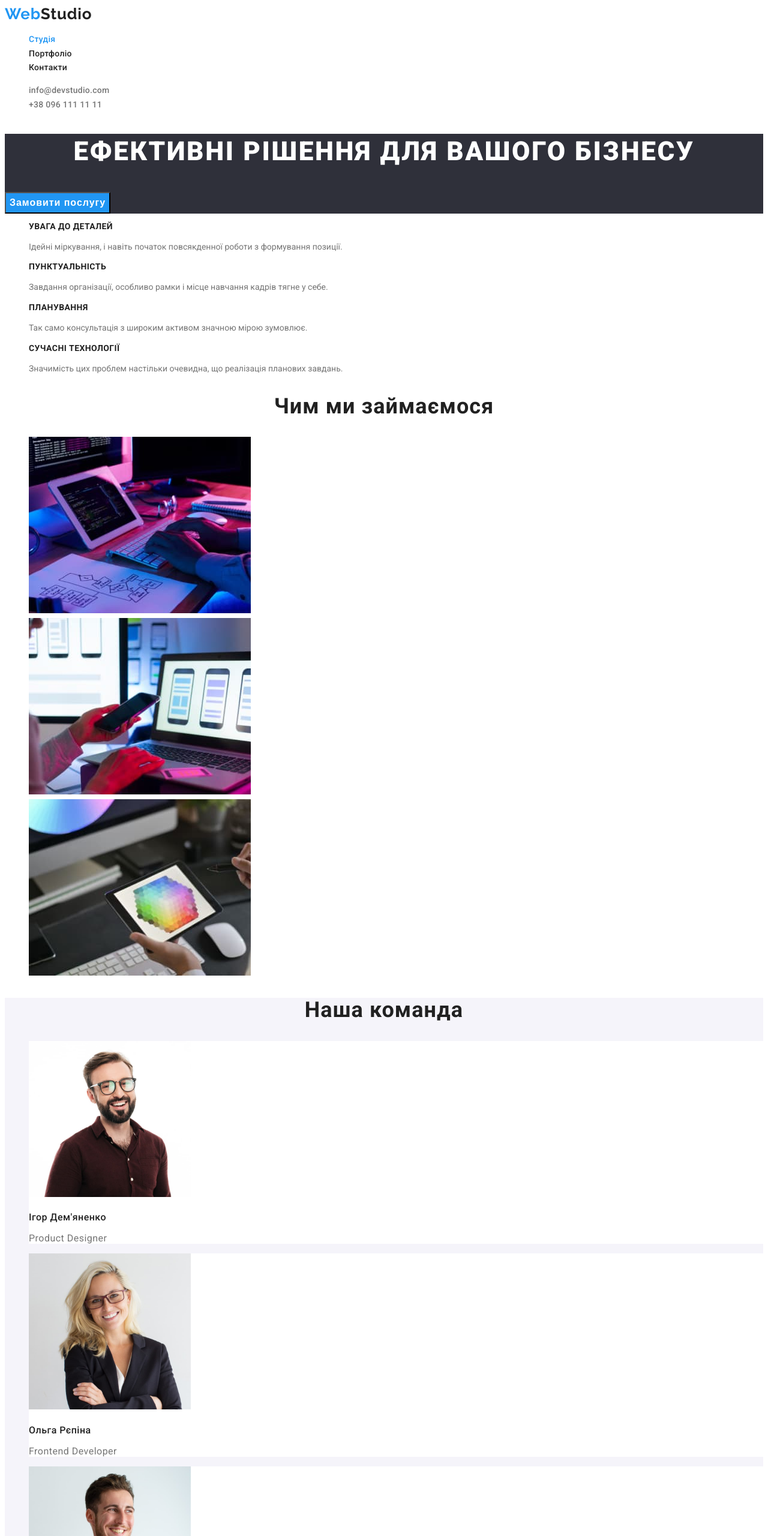
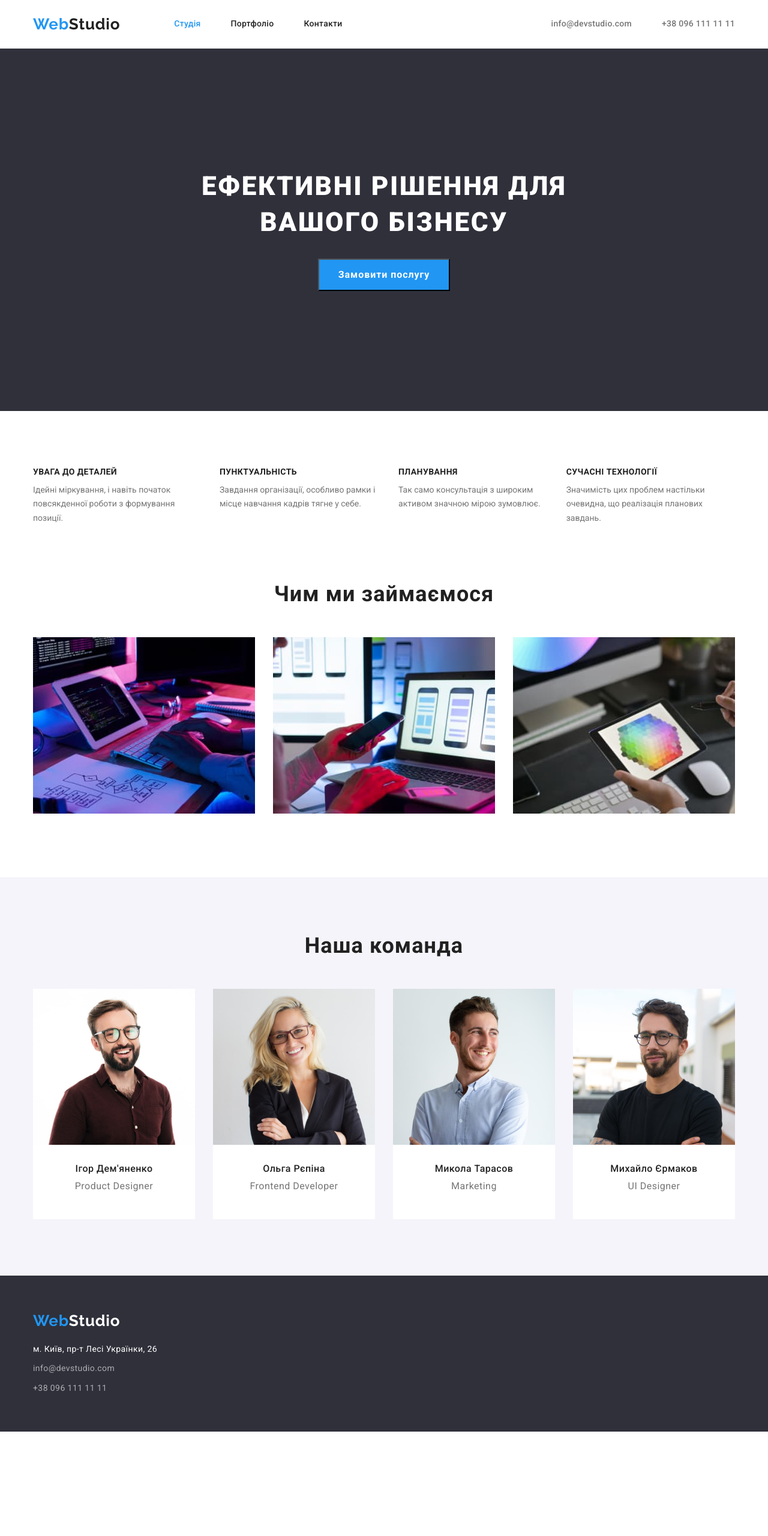
Before and after one commit to VladyslavaGoit/goit-markup-hw-03, a plain HTML site: page index.html in a window 1280 px wide. Shown: the top 2560 px of the page at 60% size. After the commit the page ends 2386 px from the top, so only its background shows below. Drawn offline with nearby package versions, Linux system fonts and the light colour scheme.

Commit message:
Adds styles for geometry and content positioning

```diff
--- a/css/styles.css
+++ b/css/styles.css
@@ -21,8 +21,76 @@ body {
   font-size: 14px;
   line-height: 1.7;
 }
+/* скидає крапочки біля списків */
+.list {
+  padding-left: 0;
+  margin: 0;
+  list-style: none;
+}
+/* скидає підкреслення в посиланнях */
+.link {
+  text-decoration: none;
+}
+/* скидає margin в заголовках і абзацах */
+h1,
+h2,
+h3,
+h4,
+h5,
+h6,
+p {
+  margin-top: 0;
+}
+img {
+  display: block;
+  max-width: 100%;
+  height: auto;
+}
+/* Container */
+.container {
+  width: 1200px;
+  margin-right: auto;
+  margin-left: auto;
+  padding-left: 15px;
+  padding-right: 15px;
+}
+/* Section */
+.section {
+  padding-top: 94px;
+  padding-bottom: 94px;
+}
+/* Section product */
+.section.product {
+  padding-top: 0;
+  padding-bottom: 106px;
+}
+/* Section title */
+.section-title {
+  margin-bottom: 50px;
+  color: var(--title-text-color);
+
+  font-weight: 700;
+  font-size: 36px;
+  line-height: 1.16;
+  letter-spacing: 0.03em;
+  text-align: center;
+}
+/* Header */
+header {
+  border-bottom: 1px solid #ececec;
+}
+.header-container {
+  display: flex;
+  align-items: center;
+  gap: 345px;
+}
+.header-nav {
+  display: flex;
+  align-items: center;
+  flex-grow: 1;
+  gap: 90px;
+}
 /* logotyp */
-
 .logo {
   color: var(--title-text-color);
 
@@ -35,17 +103,17 @@ body {
 .accent {
   color: var(--accent-color);
 }
-/* скидає крапочки біля списків */
-.list {
-  list-style: none;
+
+/* site nav */
+.site-nav {
+  display: flex;
+  gap: 50px;
 }
-/* скидає підкреслення в посиланнях */
-.link {
-  text-decoration: none;
-}
-/* site nav */
 .site-nav .link,
 .auth-nav .link {
+  display: block;
+  padding-top: 32px;
+  padding-bottom: 32px;
   color: var(--title-text-color);
 
   font-weight: 500;
@@ -61,6 +129,10 @@ body {
   color: var(--accent-color);
 }
 /* auth nav */
+.auth-nav {
+  display: flex;
+  gap: 50px;
+}
 .auth-nav .link {
   color: var(--primary-text-color);
 }
@@ -70,25 +142,38 @@ body {
 }
 /* Hero */
 .hero {
+  padding-top: 200px;
+  padding-bottom: 200px;
   background-color: var(--secondary-background-color);
 }
+.hero-content {
+  margin-left: auto;
+  margin-right: auto;
+  max-width: 700px;
+  text-align: center;
+}
 .hero-title {
+  margin-top: 0;
+  margin-bottom: 30px;
+
   color: var(--primary-background-color);
 
   font-weight: 900;
   font-size: 44px;
   line-height: 1.36;
-  text-align: center;
   letter-spacing: 0.06em;
   text-transform: uppercase;
 }
 .hero-button {
+  display: inline-block;
+  padding: 10px 32px;
   color: var(--primary-background-color);
   background-color: var(--accent-color);
 
   font-weight: 700;
   font-size: 16px;
   line-height: 1.88;
+  text-align: center;
   letter-spacing: 0.06em;
   cursor: pointer;
 }
@@ -96,16 +181,7 @@ body {
 .hero-button:focus {
   background-color: #188ce8;
 }
-/* Section title */
-.section-title {
-  color: var(--title-text-color);
 
-  font-weight: 700;
-  font-size: 36px;
-  line-height: 1.16;
-  letter-spacing: 0.03em;
-  text-align: center;
-}
 /*Приховує заголовок секції  */
 .visually-hidden {
   position: absolute;
@@ -120,7 +196,14 @@ body {
   margin: -1px;
 }
 /* Features */
+.features.list {
+  display: flex;
+  align-items: flex-start;
+  gap: 30px;
+}
 .features-title {
+  margin-top: 0;
+  margin-bottom: 10px;
   color: var(--title-text-color);
 
   font-weight: 700;
@@ -129,17 +212,33 @@ body {
   letter-spacing: 0.03em;
   text-transform: uppercase;
 }
+.features-text {
+  margin-top: 0;
+  margin-bottom: 0;
+}
+/* Section Product */
+.product .list {
+  display: flex;
+  gap: 30px;
+}
 /* Section about Team */
-/* Питання щодо letter-spacing змінити до кожного елементу */
 .team {
   background-color: var(--team-background-color);
-  font-size: 16px;
-  letter-spacing: 0.03em;
+}
+.team.list {
+  display: flex;
+  gap: 30px;
+}
+.team-card-content {
+  padding: 30px 0;
 }
 .team-item {
   background-color: var(--primary-background-color);
+  text-align: center;
 }
 .team-title {
+  margin-bottom: 10px;
+
   color: var(--title-text-color);
 
   font-weight: 500;
@@ -153,9 +252,23 @@ body {
   letter-spacing: 0.03em;
 }
 /* Portfolio main */
-
+.portfolio-buttons {
+  display: flex;
+  justify-content: center;
+  gap: 8px;
+}
+.portfolio-cards {
+  display: flex;
+  flex-wrap: wrap;
+  gap: 30px;
+}
+.portfolio .list {
+  margin-bottom: 50px;
+}
 /* portfolio button */
 .portfolio-button {
+  padding: 6px 22px;
+
   color: var(--title-text-color);
   background-color: var(--team-background-color);
 
@@ -170,8 +283,22 @@ body {
   color: var(--primary-background-color);
   background-color: var(--accent-color);
 }
+/* portfolio-card */
+.portfolio-card {
+  flex-basis: calc((100% - 60px) / 3);
+}
+.card-content {
+  padding: 20px 24px;
+  /* border-top: none;
+  border: 1px solid #eeeeee; */
+  border-right: 1px solid #eeeeee;
+  border-left: 1px solid #eeeeee;
+  border-bottom: 1px solid #eeeeee;
+}
 /* Portfolio title */
 .portfolio-title {
+  margin-bottom: 4px;
+
   color: var(--title-text-color);
 
   font-weight: 700;
@@ -187,6 +314,8 @@ body {
 }
 /* footer */
 .footer {
+  padding-top: 60px;
+  padding-bottom: 60px;
   background-color: var(--secondary-background-color);
 }
 /* contacts in footer */
@@ -201,11 +330,17 @@ body {
 }
 /* map in footer */
 .footer-map {
+  display: inline-block;
   color: var(--primary-background-color);
   font-style: normal;
   letter-spacing: 0.03em;
 }
 /* logo in footer */
-.footer > .logo {
+.footer .logo {
+  display: inline-block;
+  margin-bottom: 20px;
   color: var(--primary-background-color);
 }
+.footer-item:not(:last-child) {
+  margin-bottom: 9px;
+}
--- a/index.html
+++ b/index.html
@@ -11,12 +11,20 @@
       href="https://fonts.googleapis.com/css2?family=Raleway:wght@700&family=Roboto:wght@400;500;700;900&display=swap"
       rel="stylesheet"
     />
+    <link
+      rel="stylesheet"
+      href="https://cdnjs.cloudflare.com/ajax/libs/modern-normalize/1.1.0/modern-normalize.min.css"
+    />
     <link rel="stylesheet" href="./css/styles.css" />
   </head>
   <body>
     <header>
-      <nav>
-        <a class="logo link" href="./index.html" lang="en"><span class="accent">Web</span>Studio</a>
+      <div class="container">
+        <div class="header-container">
+          <nav class="header-nav">
+            <a class="logo link" href="./index.html" lang="en"
+              ><span class="accent">Web</span>Studio</a
+            >
             <ul class="site-nav list">
               <li><a class="link current" href="./index.html">Студія</a></li>
               <li><a class="link" href="./portfolio.html">Портфоліо</a></li>
@@ -31,34 +39,49 @@
               <a class="link" href="tel:+380961111111">+38 096 111 11 11</a>
             </li>
           </ul>
+        </div>
+      </div>
     </header>
     <main>
       <section class="hero">
+        <div class="hero-content">
           <h1 class="hero-title">Ефективні рішення для вашого бізнесу</h1>
           <button class="hero-button" type="button">Замовити послугу</button>
+        </div>
       </section>
       <section class="section">
+        <div class="container">
           <h2 class="section-title visually-hidden">Особливості</h2>
           <ul class="features list">
             <li>
               <h3 class="features-title">Увага до деталей</h3>
-            <p>Ідейні міркування, і навіть початок повсякденної роботи з формування позиції.</p>
+              <p class="features-text">
+                Ідейні міркування, і навіть початок повсякденної роботи з формування позиції.
+              </p>
             </li>
             <li>
               <h3 class="features-title">Пунктуальність</h3>
-            <p>Завдання організації, особливо рамки і місце навчання кадрів тягне у себе.</p>
+              <p class="features-text">
+                Завдання організації, особливо рамки і місце навчання кадрів тягне у себе.
+              </p>
             </li>
             <li>
               <h3 class="features-title">Планування</h3>
-            <p>Так само консультація з широким активом значною мірою зумовлює.</p>
+              <p class="features-text">
+                Так само консультація з широким активом значною мірою зумовлює.
+              </p>
             </li>
             <li>
               <h3 class="features-title">Сучасні технології</h3>
-            <p>Значимість цих проблем настільки очевидна, що реалізація планових завдань.</p>
+              <p class="features-text">
+                Значимість цих проблем настільки очевидна, що реалізація планових завдань.
+              </p>
             </li>
           </ul>
+        </div>
       </section>
-      <section class="section">
+      <section class="section product">
+        <div class="container">
           <h2 class="section-title">Чим ми займаємося</h2>
           <ul class="list">
             <li>
@@ -71,39 +94,61 @@
               <img src="./images/design-solution.jpg" alt="Дизайнерські рішення" width="370" />
             </li>
           </ul>
+        </div>
       </section>
       <section class="team section">
+        <div class="container">
           <h2 class="section-title">Наша команда</h2>
           <ul class="team list">
             <li class="team-item">
-            <img src="./images/pd.jpg" alt="Дизайнер продукту" width="270" />
+              <img class="team-image" src="./images/pd.jpg" alt="Дизайнер продукту" width="270" />
+              <div class="team-card-content">
                 <h3 class="team-title">Ігор Дем'яненко</h3>
                 <p class="team-text">Product Designer</p>
+              </div>
             </li>
             <li class="team-item">
-            <img src="./images/fd.jpg" alt="Розробник інтерфейсу" width="270" />
+              <img
+                class="team-image"
+                src="./images/fd.jpg"
+                alt="Розробник інтерфейсу"
+                width="270"
+              />
+              <div class="team-card-content">
                 <h3 class="team-title">Ольга Рєпіна</h3>
                 <p class="team-text">Frontend Developer</p>
+              </div>
             </li>
             <li class="team-item">
-            <img src="./images/m.jpg" alt="Маркетолог" width="270" />
+              <img class="team-image" src="./images/m.jpg" alt="Маркетолог" width="270" />
+              <div class="team-card-content">
                 <h3 class="team-title">Микола Тарасов</h3>
                 <p class="team-text">Marketing</p>
+              </div>
             </li>
             <li class="team-item">
-            <img src="./images/ui.jpg" alt="Дизайнер інтерфейсу користувача" width="270" />
+              <img
+                class="team-image"
+                src="./images/ui.jpg"
+                alt="Дизайнер інтерфейсу користувача"
+                width="270"
+              />
+              <div class="team-card-content">
                 <h3 class="team-title">Михайло Єрмаков</h3>
                 <p class="team-text">UI Designer</p>
+              </div>
             </li>
           </ul>
+        </div>
       </section>
     </main>
 
     <footer class="footer">
+      <div class="container">
         <a class="logo link" href="./index.html" lang="en"><span class="accent">Web</span>Studio</a>
         <address>
           <ul class="list">
-          <li>
+            <li class="footer-item">
               <a
                 class="footer-map link"
                 href="https://goo.gl/maps/CPtrU1FHBa2aNyZL9"
@@ -112,14 +157,15 @@
                 >м. Київ, пр-т Лесі Українки, 26</a
               >
             </li>
-          <li>
+            <li class="footer-item">
               <a class="contacts link" href="mailto:info@devstudio.com">info@devstudio.com</a>
             </li>
-          <li>
+            <li class="footer-item">
               <a class="contacts link" href="tel:+380961111111">+38 096 111 11 11</a>
             </li>
           </ul>
         </address>
+      </div>
     </footer>
   </body>
 </html>
```
Also changed, not shown: portfolio.html (+111 -28 lines). Lines whose indentation alone changed are shown as unchanged.
